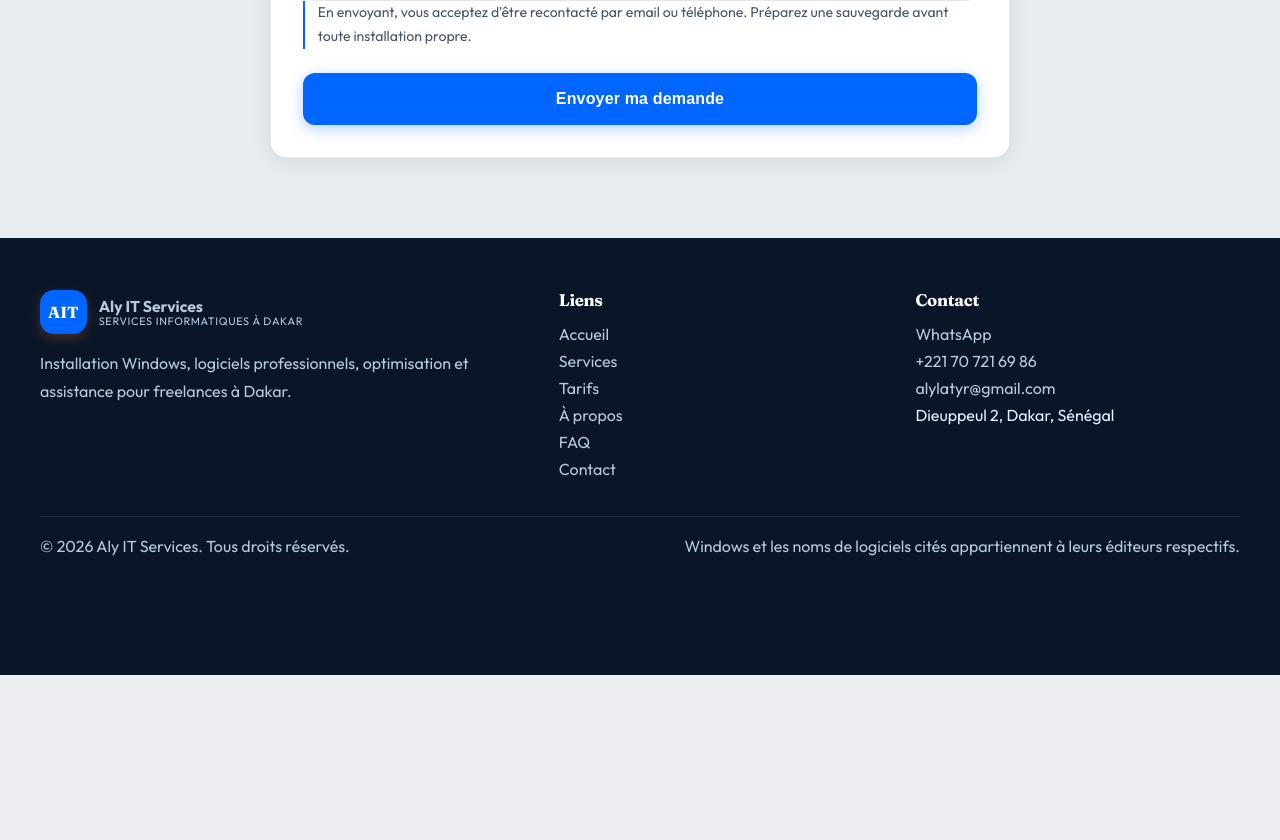
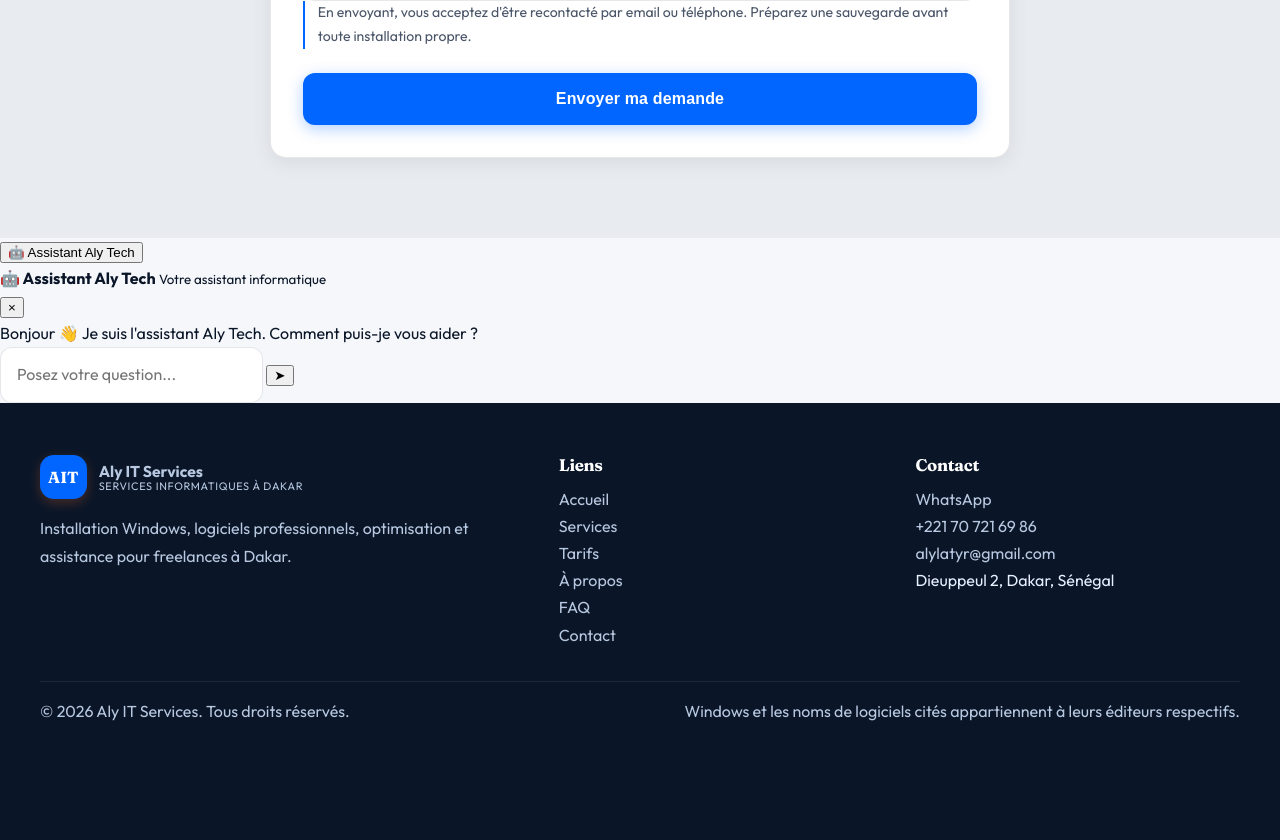
Before and after one commit to Sugar-stack/aly-logistic, a Flask app: template templates/index.html in a window 1280 px wide. Shown: the part 4954-5794 px from the top of the page. Before the commit the page ends 5629 px from the top, so only its background shows below. Run offline with Flask 3, Linux system fonts and the light colour scheme; the template is opened without the code that fills it, so the values that code supplies are empty.

Commit message:
Update index.html

```diff
--- a/templates/index.html
+++ b/templates/index.html
@@ -287,6 +287,41 @@
     </form>
   </div>
 </section>
+
+<!-- Assistant IA Aly Tech -->
+<div class="ai-chat" id="ai-chat">
+    <button class="ai-chat-toggle" id="ai-chat-toggle" aria-label="Ouvrir l'assistant IA">
+        🤖
+        <span>Assistant Aly Tech</span>
+    </button>
+
+    <div class="ai-chat-window" id="ai-chat-window">
+        <div class="ai-chat-header">
+            <div>
+                <strong>🤖 Assistant Aly Tech</strong>
+                <small>Votre assistant informatique</small>
+            </div>
+            <button id="ai-chat-close" aria-label="Fermer">×</button>
+        </div>
+
+        <div class="ai-chat-messages" id="ai-chat-messages">
+            <div class="ai-message">
+                Bonjour 👋 Je suis l'assistant Aly Tech.
+                Comment puis-je vous aider ?
+            </div>
+        </div>
+
+        <form class="ai-chat-form" id="ai-chat-form">
+            <input
+                type="text"
+                id="ai-chat-input"
+                placeholder="Posez votre question..."
+                autocomplete="off"
+            >
+            <button type="submit">➤</button>
+        </form>
+    </div>
+</div>
 {% endblock %}
 
 {% block scripts %}
```
